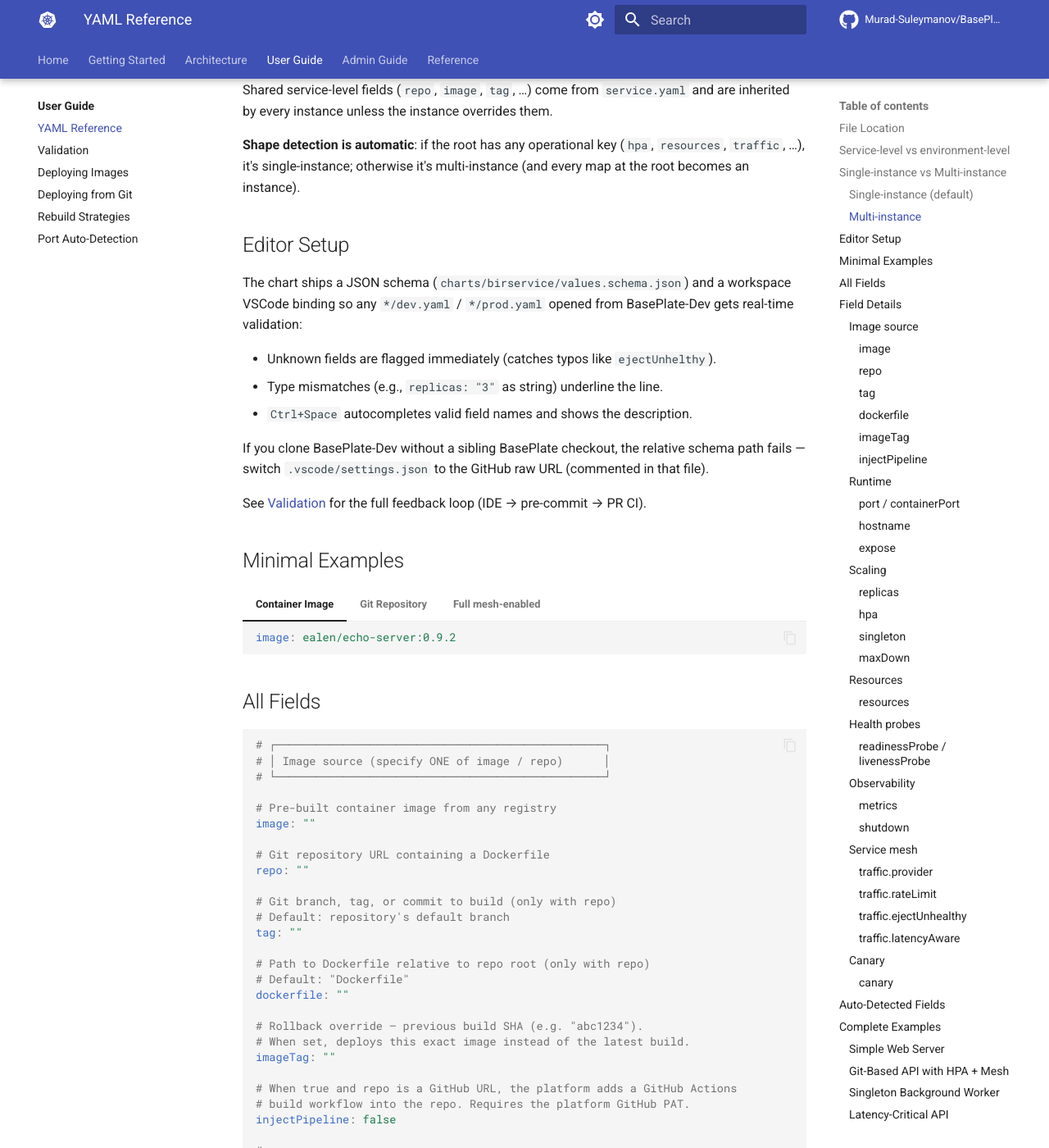
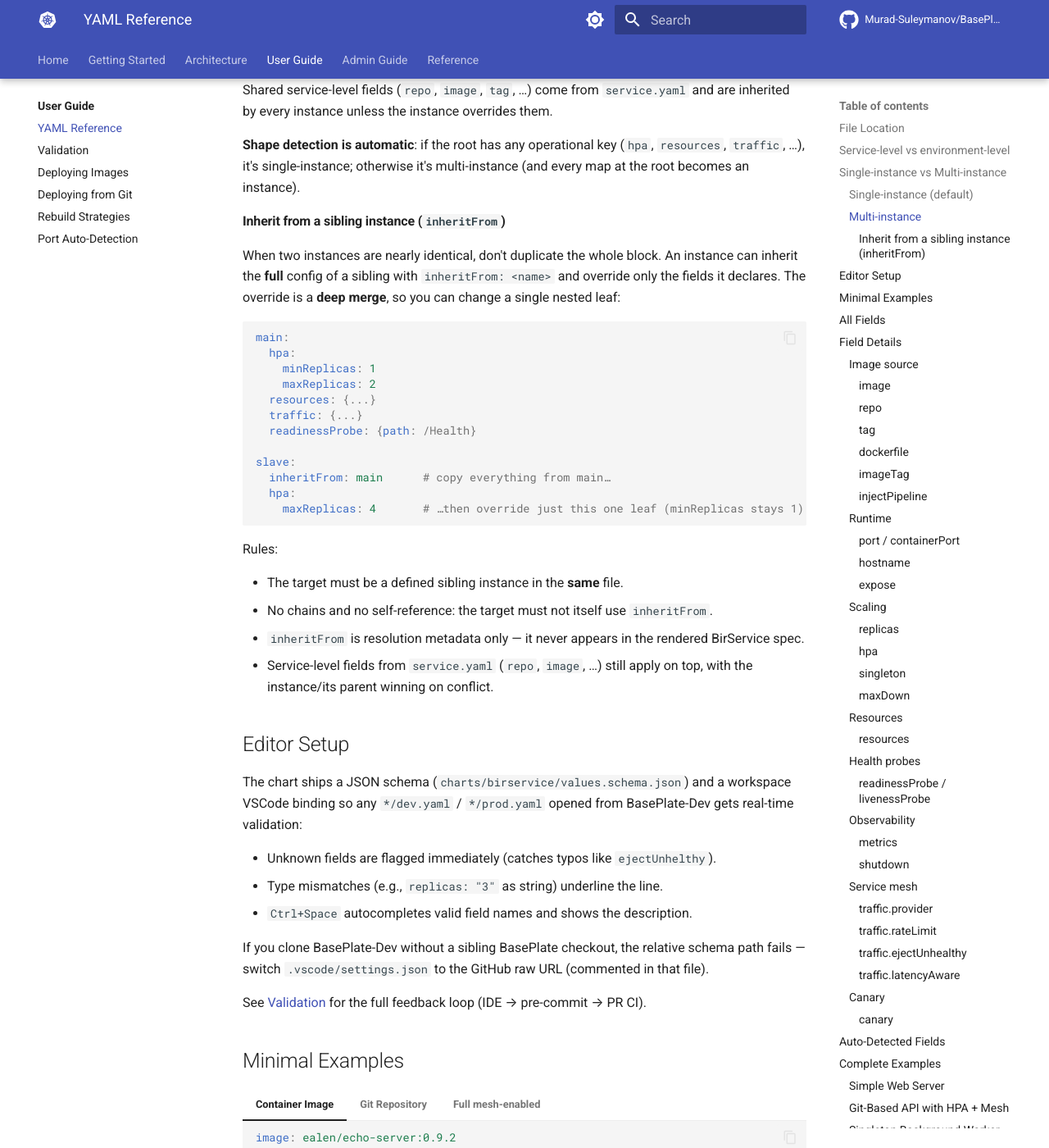
Before and after one commit to Murad-Suleymanov/BasePlate, an MkDocs documentation site: the page built from docs/user-guide/yaml-reference.md, in a window 1280 px wide and 1400 px high, scrolled down 1999 px. Shown: the whole window at 82% size. Built offline with MkDocs 1.6.1 and Material for MkDocs 9.7.7, drawn with Linux system fonts in a browser that asks for light colours; comment, search, counter and statistics services are not loaded.

````diff
--- a/docs/user-guide/yaml-reference.md
+++ b/docs/user-guide/yaml-reference.md
@@ -73,6 +73,32 @@ slave:
 Shared service-level fields (`repo`, `image`, `tag`, …) come from `service.yaml` and are inherited by every instance unless the instance overrides them.
 
 **Shape detection is automatic**: if the root has any operational key (`hpa`, `resources`, `traffic`, …), it's single-instance; otherwise it's multi-instance (and every map at the root becomes an instance).
+
+#### Inherit from a sibling instance (`inheritFrom`)
+
+When two instances are nearly identical, don't duplicate the whole block. An instance can inherit the **full** config of a sibling with `inheritFrom: <name>` and override only the fields it declares. The override is a **deep merge**, so you can change a single nested leaf:
+
+```yaml
+main:
+  hpa:
+    minReplicas: 1
+    maxReplicas: 2
+  resources: {...}
+  traffic: {...}
+  readinessProbe: {path: /Health}
+
+slave:
+  inheritFrom: main      # copy everything from main…
+  hpa:
+    maxReplicas: 4       # …then override just this one leaf (minReplicas stays 1)
+```
+
+Rules:
+
+- The target must be a defined sibling instance in the **same** file.
+- No chains and no self-reference: the target must not itself use `inheritFrom`.
+- `inheritFrom` is resolution metadata only — it never appears in the rendered BirService spec.
+- Service-level fields from `service.yaml` (`repo`, `image`, …) still apply on top, with the instance/its parent winning on conflict.
 
 ## Editor Setup
 
````
Also changed, not shown: 3 other files.
